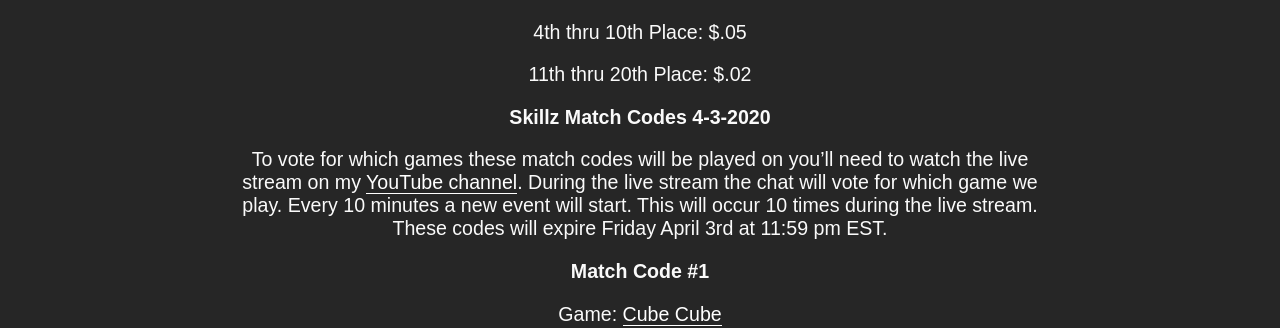
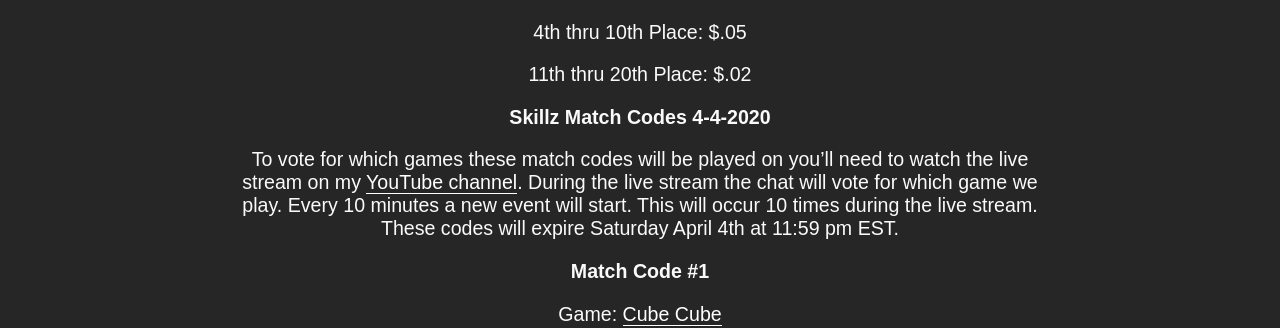
Before and after one commit to mikeyslice/esports-medium, a Jekyll site: the page built from skillz-match-codes.md, in a window 1280 px wide and 900 px high, scrolled down 2908 px. Shown: the part 154-482 px from the top of the window. Built offline with Jekyll 4.4.1, drawn with Linux system fonts in a browser that asks for light colours.

Commit message:
Update Skillz Match Codes “skillz-match-codes”

```diff
--- a/_includes/pages/skillz-match-codes.html
+++ b/_includes/pages/skillz-match-codes.html
@@ -95,10 +95,10 @@
 </li>
 
 <h3>
-Skillz Match Codes 4-3-2020
+Skillz Match Codes 4-4-2020
 </h3>
 <p>
-To vote for which games these match codes will be played on you’ll need to watch the live stream on my <a href="https://youtube.com/mikeyslice">YouTube channel</a>. During the live stream the chat will vote for which game we play. Every 10 minutes a new event will start. This will occur 10 times during the live stream. These codes will expire Friday April 3rd at 11:59 pm EST.
+To vote for which games these match codes will be played on you’ll need to watch the live stream on my <a href="https://youtube.com/mikeyslice">YouTube channel</a>. During the live stream the chat will vote for which game we play. Every 10 minutes a new event will start. This will occur 10 times during the live stream. These codes will expire Saturday April 4th at 11:59 pm EST.
 </p>
 
 <h3>Match Code #1</h3>
```
